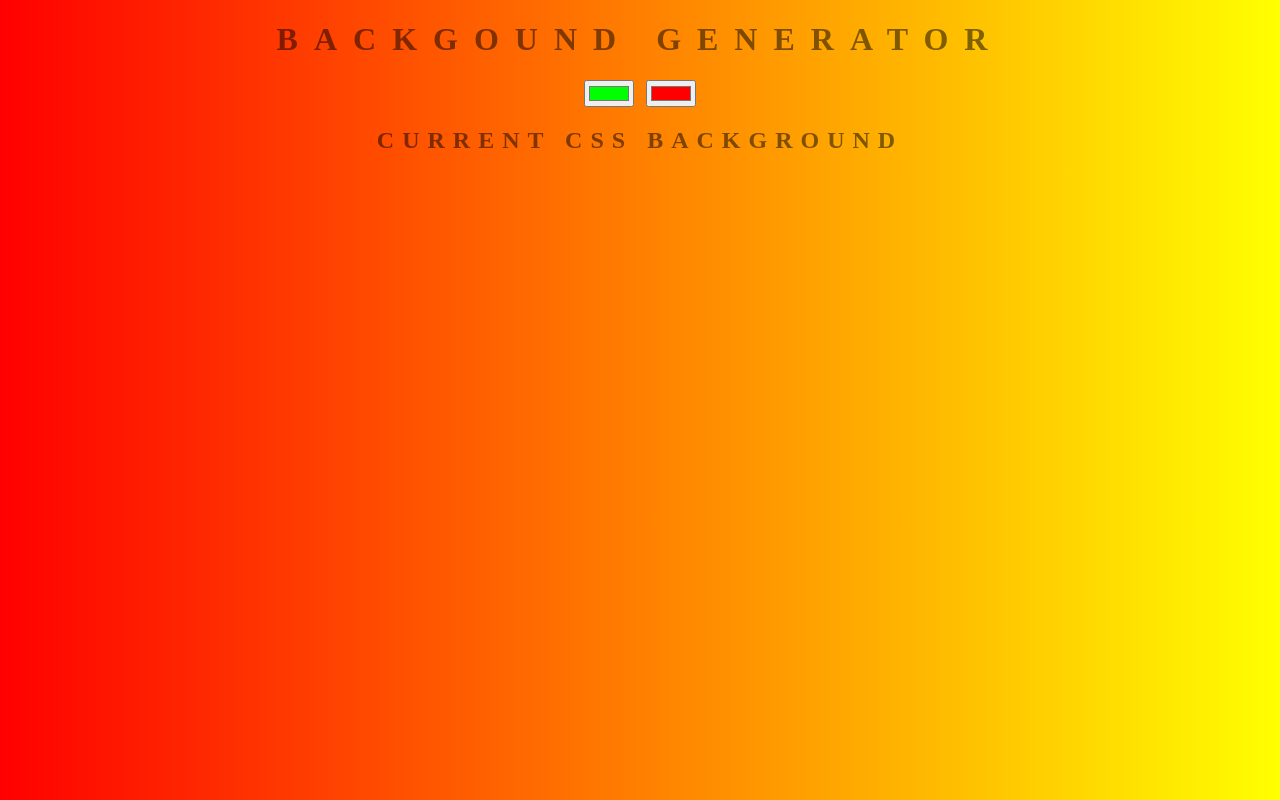
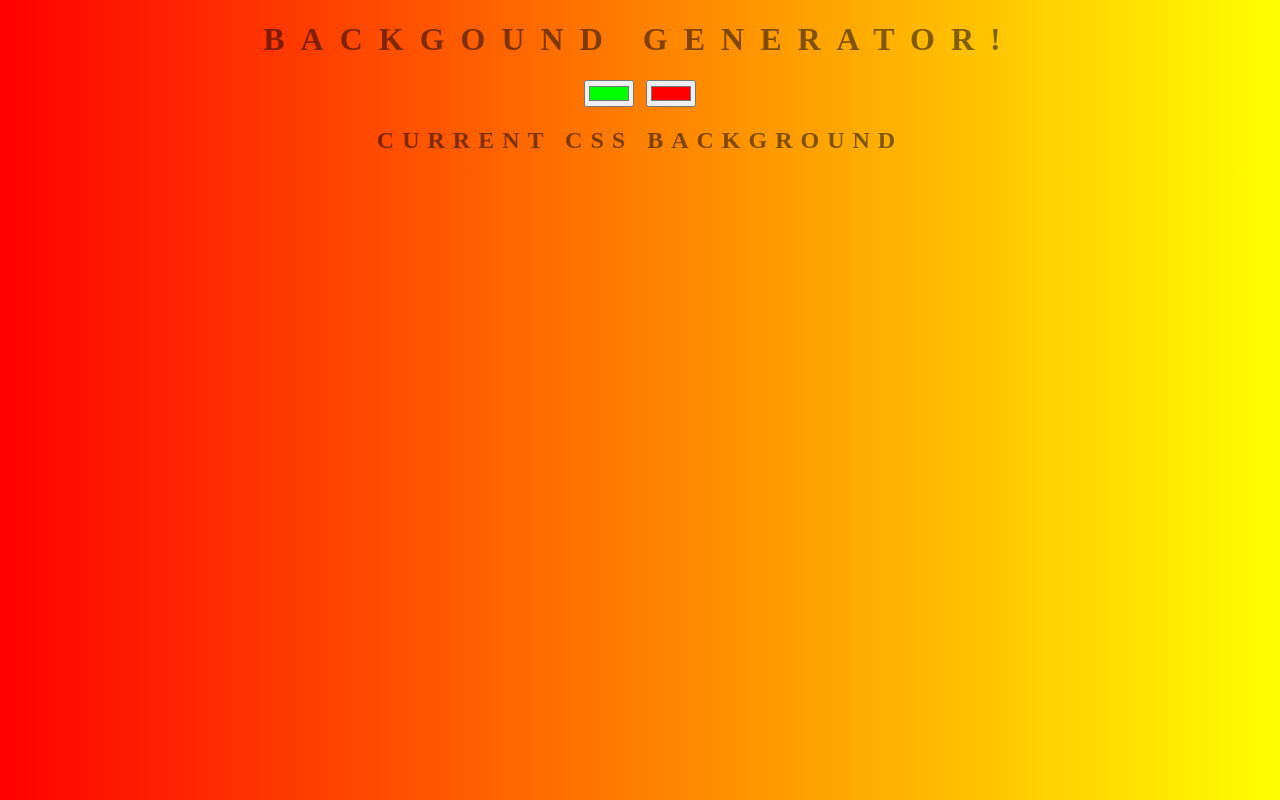
Before and after one commit to YuriyNaumov/bacground-generator, a plain HTML site: page index.html in a window 1280 px wide. Drawn offline with Linux system fonts and the light colour scheme.

Commit message:
adding exclamation!

```diff
--- a/index.html
+++ b/index.html
@@ -5,7 +5,7 @@
 	<link rel="stylesheet" type="text/css" href="style.css">
 </head>
 <body id = 'gradient'>
-	<h1>Backgound Generator</h1>
+	<h1>Backgound Generator!</h1>
 	<input class='color1' type='color' name = 'color1' value="#00ff00">
 	<input class='color2' type='color' name = 'color2' value="#ff0000">
 	<h2>Current CSS Background</h2>
```
